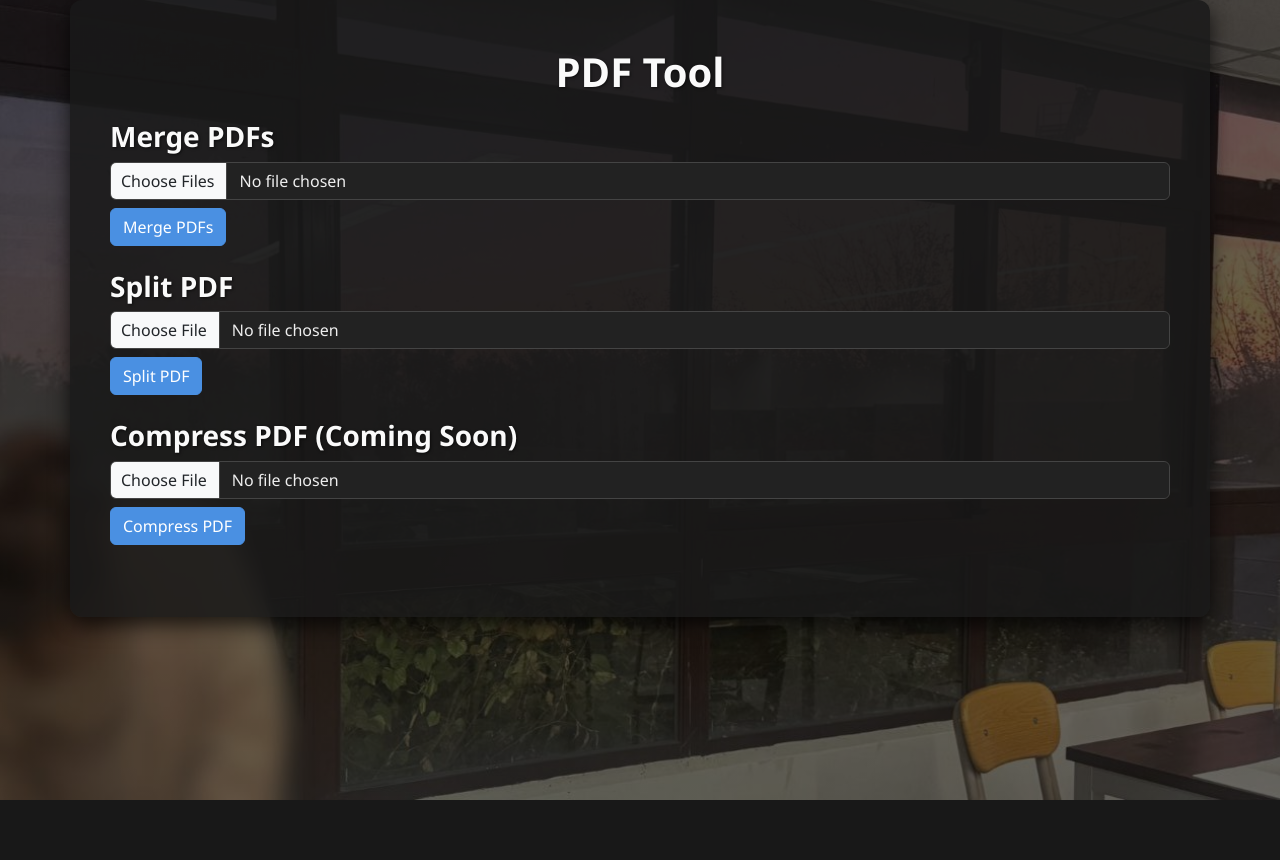
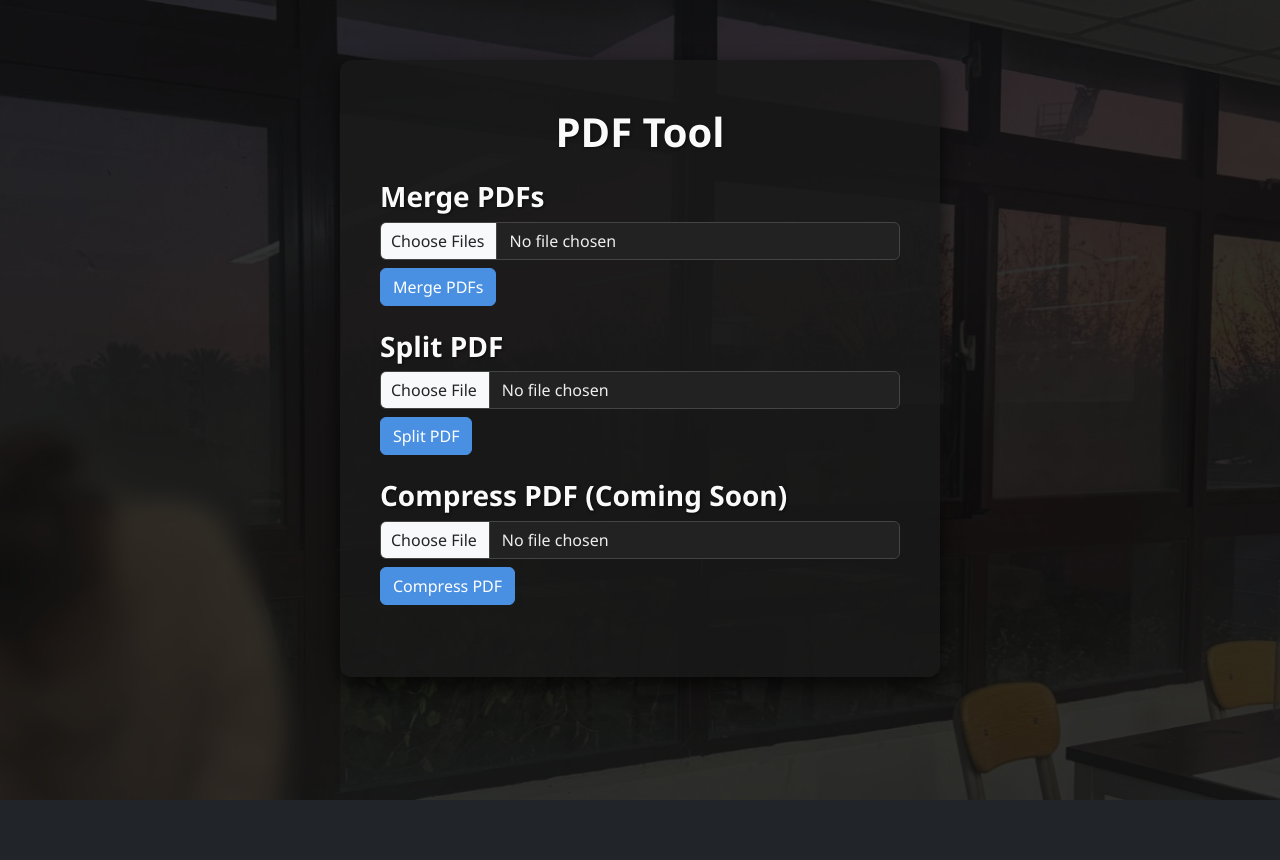
Before and after one commit to ray1990357804ray/pdfwebtool, a Flask app: page / in a window 1280 px wide. Before the commit the page ends 800 px from the top, so only its background shows below. Run offline with Flask 3, Linux system fonts and the light colour scheme; some libraries are stand-ins or nearby versions.

Commit message:
Make container smaller to show more background

```diff
--- a/static/style.css
+++ b/static/style.css
@@ -1,23 +1,44 @@
-/* Full background with bg.jpg and transparent overlay */
+/* Use pseudo-elements for background image + overlay */
+
 body {
-  background:
-    linear-gradient(rgba(0, 0, 0, 0.6), rgba(0, 0, 0, 0.6)), /* semi-transparent black overlay */
-    url('/static/bg.jpg') no-repeat center center fixed;
-  background-size: cover;
-  color: #e0e0e0; /* lighter text */
-  font-family: 'Segoe UI', Tahoma, Geneva, Verdana, sans-serif;
+  position: relative;
   min-height: 100vh;
   margin: 0;
   padding: 0;
+  font-family: 'Segoe UI', Tahoma, Geneva, Verdana, sans-serif;
+  color: #e0e0e0;
+  overflow-x: hidden;
 }
 
-/* Container with subtle background */
+/* Background image layer */
+body::before {
+  content: "";
+  position: fixed;
+  top: 0; left: 0; right: 0; bottom: 0;
+  background: url('/static/bg.jpg') no-repeat center center fixed;
+  background-size: cover;
+  opacity: 0.4; /* adjust transparency */
+  z-index: -2;
+}
+
+/* Semi-transparent overlay */
+body::after {
+  content: "";
+  position: fixed;
+  top: 0; left: 0; right: 0; bottom: 0;
+  background: rgba(0, 0, 0, 0.6);
+  z-index: -1;
+}
+
 .container {
+  max-width: 600px;
+  margin: 60px auto;
   background-color: rgba(25, 25, 25, 0.85);
   border-radius: 12px;
   padding: 2rem 2.5rem;
   box-shadow: 0 8px 20px rgba(0, 0, 0, 0.7);
 }
+
 
 /* Headings */
 h1, h3 {
```
